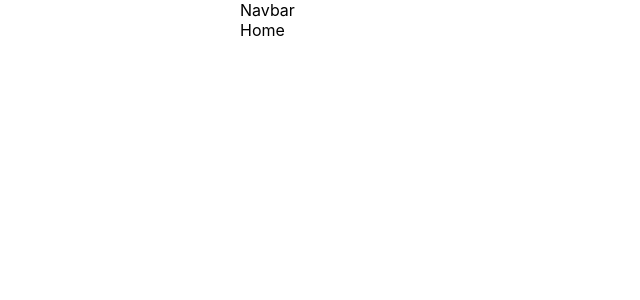
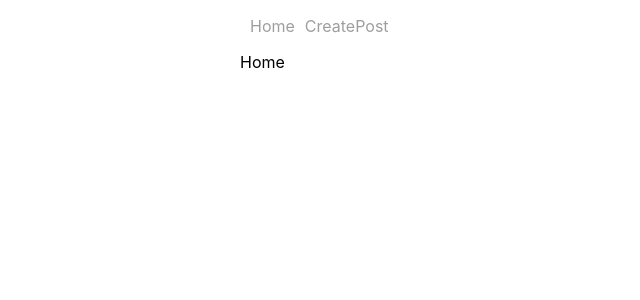
Before and after one commit to Pktvs21/Blogsite, a React (Create React App) app: page / in a window 1280 px wide. Shown: the top 300 px of the page, without its empty margins (0-640 px from the left). Built offline with nearby package versions, Linux system fonts and the light colour scheme.

Commit message:
Link Pages

```diff
--- a/src/components/Navbar.js
+++ b/src/components/Navbar.js
@@ -1,9 +1,17 @@
-import React from 'react'
+import React from 'react';
+import { Link } from 'react-router-dom';
 
 export default function Navbar() {
-    return (
-        <div>
-           Navbar
-        </div>
-    )
+  return (
+    <div>
+      <ul id="nav">
+        <li>
+          <Link to="/">Home</Link>
+        </li>
+        <li>
+          <Link to="/create-post">CreatePost</Link>
+        </li>
+      </ul>
+    </div>
+  );
 }
```
